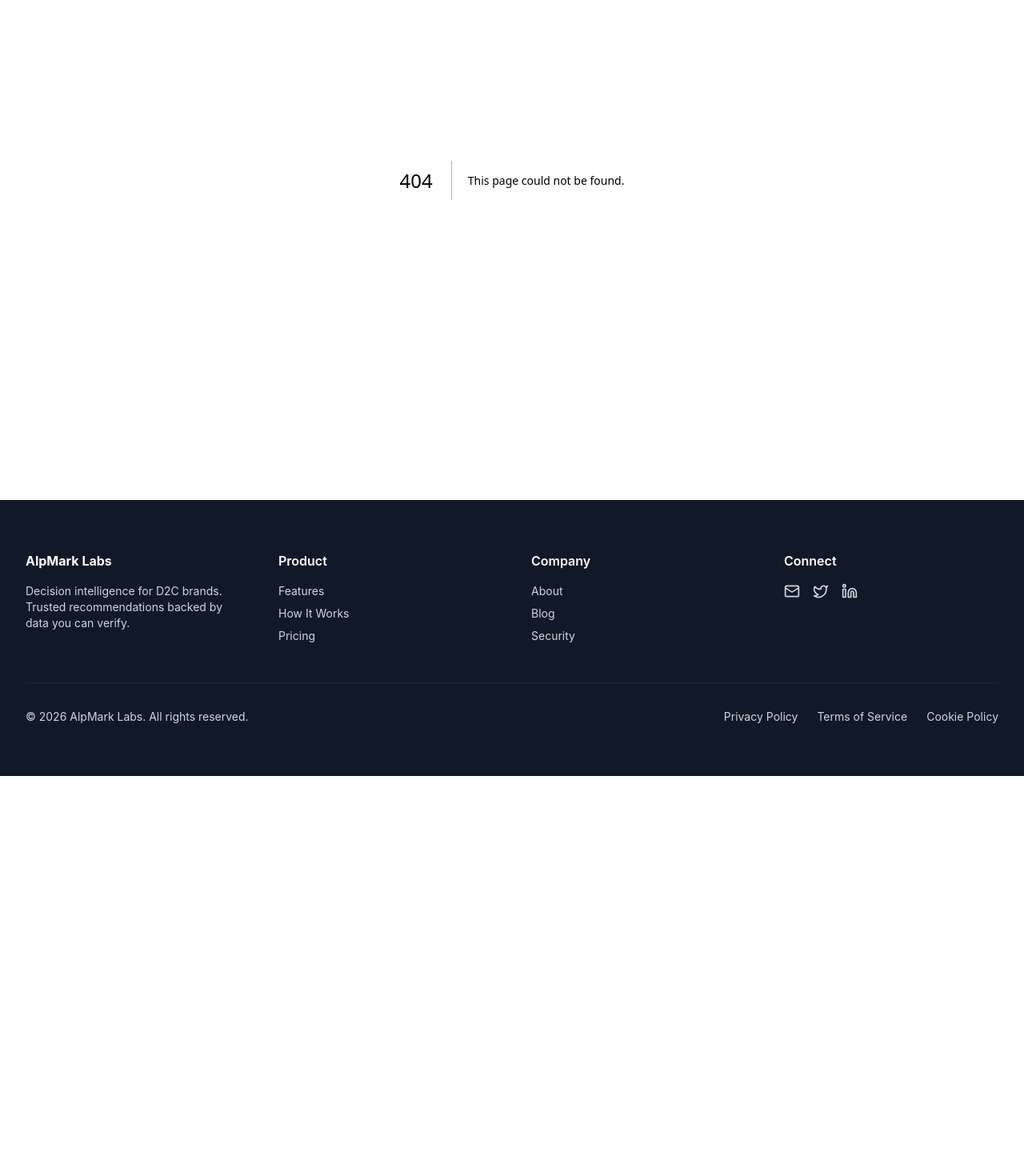
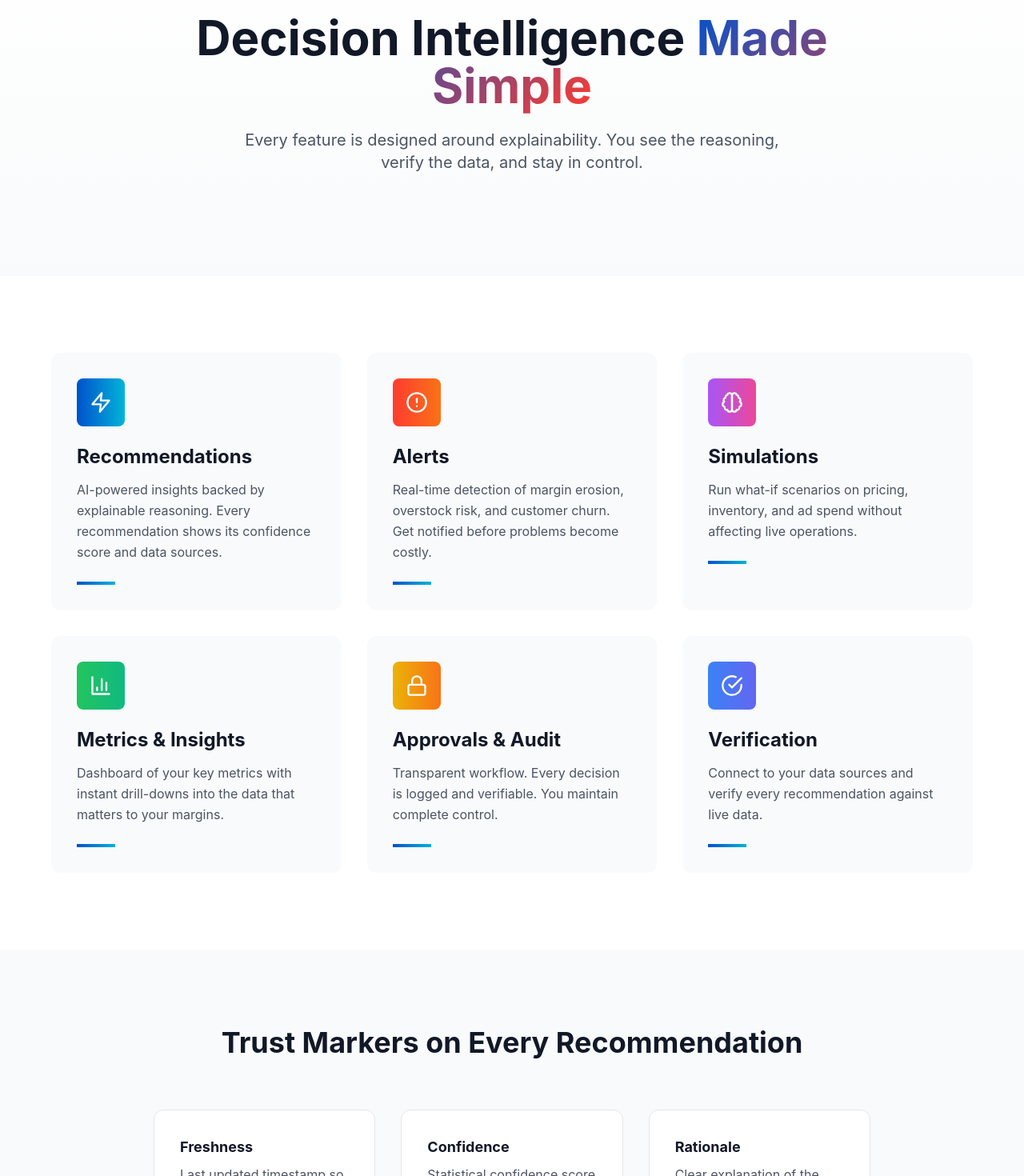
Before and after one commit to Alp-Mark/alpmark-website, a Next.js app: page /product in a window 1280 px wide. Before the commit this address had no page. Shown: the part 175-1645 px from the top of the page at 80% size. Before the commit the page ends 1145 px from the top, so only its background shows below. Built offline with nearby package versions, Linux system fonts and the light colour scheme.

Commit message:
Add Product page with feature showcase

```diff
--- /dev/null
+++ b/app/product/page.tsx
@@ -0,0 +1,210 @@
+'use client'
+
+import { motion } from 'framer-motion'
+import { Zap, AlertCircle, Brain, BarChart3, Lock, CheckCircle } from 'lucide-react'
+
+export default function ProductPage() {
+  const features = [
+    {
+      icon: Zap,
+      title: 'Recommendations',
+      description: 'AI-powered insights backed by explainable reasoning. Every recommendation shows its confidence score and data sources.',
+      color: 'from-brand-blue to-brand-cyan',
+    },
+    {
+      icon: AlertCircle,
+      title: 'Alerts',
+      description: 'Real-time detection of margin erosion, overstock risk, and customer churn. Get notified before problems become costly.',
+      color: 'from-brand-red to-orange-500',
+    },
+    {
+      icon: Brain,
+      title: 'Simulations',
+      description: 'Run what-if scenarios on pricing, inventory, and ad spend without affecting live operations.',
+      color: 'from-purple-500 to-pink-500',
+    },
+    {
+      icon: BarChart3,
+      title: 'Metrics & Insights',
+      description: 'Dashboard of your key metrics with instant drill-downs into the data that matters to your margins.',
+      color: 'from-green-500 to-emerald-500',
+    },
+    {
+      icon: Lock,
+      title: 'Approvals & Audit',
+      description: 'Transparent workflow. Every decision is logged and verifiable. You maintain complete control.',
+      color: 'from-yellow-500 to-orange-500',
+    },
+    {
+      icon: CheckCircle,
+      title: 'Verification',
+      description: 'Connect to your data sources and verify every recommendation against live data.',
+      color: 'from-blue-500 to-indigo-500',
+    },
+  ]
+
+  const containerVariants = {
+    hidden: { opacity: 0 },
+    visible: {
+      opacity: 1,
+      transition: {
+        staggerChildren: 0.2,
+        delayChildren: 0.3,
+      },
+    },
+  }
+
+  const itemVariants = {
+    hidden: { opacity: 0, y: 20 },
+    visible: {
+      opacity: 1,
+      y: 0,
+      transition: { duration: 0.8, ease: 'easeOut' },
+    },
+  }
+
+  return (
+    <main className="pt-24">
+      {/* Hero */}
+      <section className="section-padding bg-gradient-to-b from-white to-gray-50">
+        <div className="max-w-4xl mx-auto text-center">
+          <motion.h1
+            className="text-5xl md:text-6xl font-bold mb-6 text-gray-900"
+            initial={{ opacity: 0, y: 20 }}
+            animate={{ opacity: 1, y: 0 }}
+            transition={{ duration: 0.8 }}
+          >
+            Decision Intelligence <span className="gradient-text">Made Simple</span>
+          </motion.h1>
+
+          <motion.p
+            className="text-xl text-gray-600 max-w-2xl mx-auto mb-8"
+            initial={{ opacity: 0, y: 20 }}
+            animate={{ opacity: 1, y: 0 }}
+            transition={{ duration: 0.8, delay: 0.1 }}
+          >
+            Every feature is designed around explainability. You see the reasoning, verify the data, and stay in control.
+          </motion.p>
+        </div>
+      </section>
+
+      {/* Features Grid */}
+      <section className="section-padding bg-white">
+        <div className="max-w-6xl mx-auto">
+          <motion.div
+            className="grid md:grid-cols-2 lg:grid-cols-3 gap-8"
+            variants={containerVariants}
+            initial="hidden"
+            whileInView="visible"
+            viewport={{ once: true, margin: '-100px' }}
+          >
+            {features.map((feature, index) => {
+              const IconComponent = feature.icon
+              return (
+                <motion.div
+                  key={index}
+                  className="p-8 rounded-xl bg-gray-50 hover:shadow-lg transition-all group"
+                  variants={itemVariants}
+                  whileHover={{ y: -10 }}
+                >
+                  <div className={`mb-4 inline-block p-4 bg-gradient-to-r ${feature.color} rounded-lg`}>
+                    <IconComponent className="text-white" size={28} />
+                  </div>
+
+                  <h3 className="text-2xl font-bold mb-3 text-gray-900">{feature.title}</h3>
+                  <p className="text-gray-600 leading-relaxed">{feature.description}</p>
+
+                  <motion.div
+                    className="mt-6 h-1 w-12 bg-gradient-to-r from-brand-blue to-brand-cyan"
+                    initial={{ scaleX: 0 }}
+                    whileInView={{ scaleX: 1 }}
+                    transition={{ duration: 0.6, delay: 0.5 }}
+                  />
+                </motion.div>
+              )
+            })}
+          </motion.div>
+        </div>
+      </section>
+
+      {/* Trust Markers */}
+      <section className="section-padding bg-gray-50">
+        <div className="max-w-4xl mx-auto">
+          <motion.h2
+            className="text-4xl font-bold text-center mb-16 text-gray-900"
+            initial={{ opacity: 0, y: 20 }}
+            whileInView={{ opacity: 1, y: 0 }}
+            transition={{ duration: 0.8 }}
+            viewport={{ once: true }}
+          >
+            Trust Markers on Every Recommendation
+          </motion.h2>
+
+          <motion.div
+            className="grid md:grid-cols-3 gap-8"
+            variants={containerVariants}
+            initial="hidden"
+            whileInView="visible"
+            viewport={{ once: true, margin: '-100px' }}
+          >
+            {[
+              {
+                title: 'Freshness',
+                description: 'Last updated timestamp so you know how current the insight is',
+              },
+              {
+                title: 'Confidence',
+                description: 'Statistical confidence score showing the strength of the recommendation',
+              },
+              {
+                title: 'Rationale',
+                description: 'Clear explanation of the reasoning and supporting data sources',
+              },
+            ].map((item, index) => (
+              <motion.div
+                key={index}
+                className="bg-white p-8 rounded-xl border border-gray-200"
+                variants={itemVariants}
+              >
+                <h3 className="font-bold text-lg mb-2 text-gray-900">{item.title}</h3>
+                <p className="text-gray-600">{item.description}</p>
+              </motion.div>
+            ))}
+          </motion.div>
+        </div>
+      </section>
+
+      {/* CTA */}
+      <section className="section-padding bg-gradient-to-r from-brand-blue to-brand-cyan">
+        <div className="max-w-4xl mx-auto text-center">
+          <motion.h2
+            className="text-4xl font-bold mb-6 text-white"
+            initial={{ opacity: 0, y: 20 }}
+            whileInView={{ opacity: 1, y: 0 }}
+            transition={{ duration: 0.8 }}
+            viewport={{ once: true }}
+          >
+            See It in Action
+          </motion.h2>
+
+          <motion.p
+            className="text-xl text-white text-opacity-90 mb-8"
+            initial={{ opacity: 0, y: 20 }}
+            whileInView={{ opacity: 1, y: 0 }}
+            transition={{ duration: 0.8, delay: 0.1 }}
+            viewport={{ once: true }}
+          >
+            Book a demo to see how AlpMark transforms your decision-making process.
+          </motion.p>
+
+          <motion.button
+            className="bg-white text-brand-blue px-8 py-4 rounded-lg font-bold text-lg hover:shadow-xl transition-all"
+            whileHover={{ scale: 1.05 }}
+          >
+            Schedule Demo
+          </motion.button>
+        </div>
+      </section>
+    </main>
+  )
+}
```
